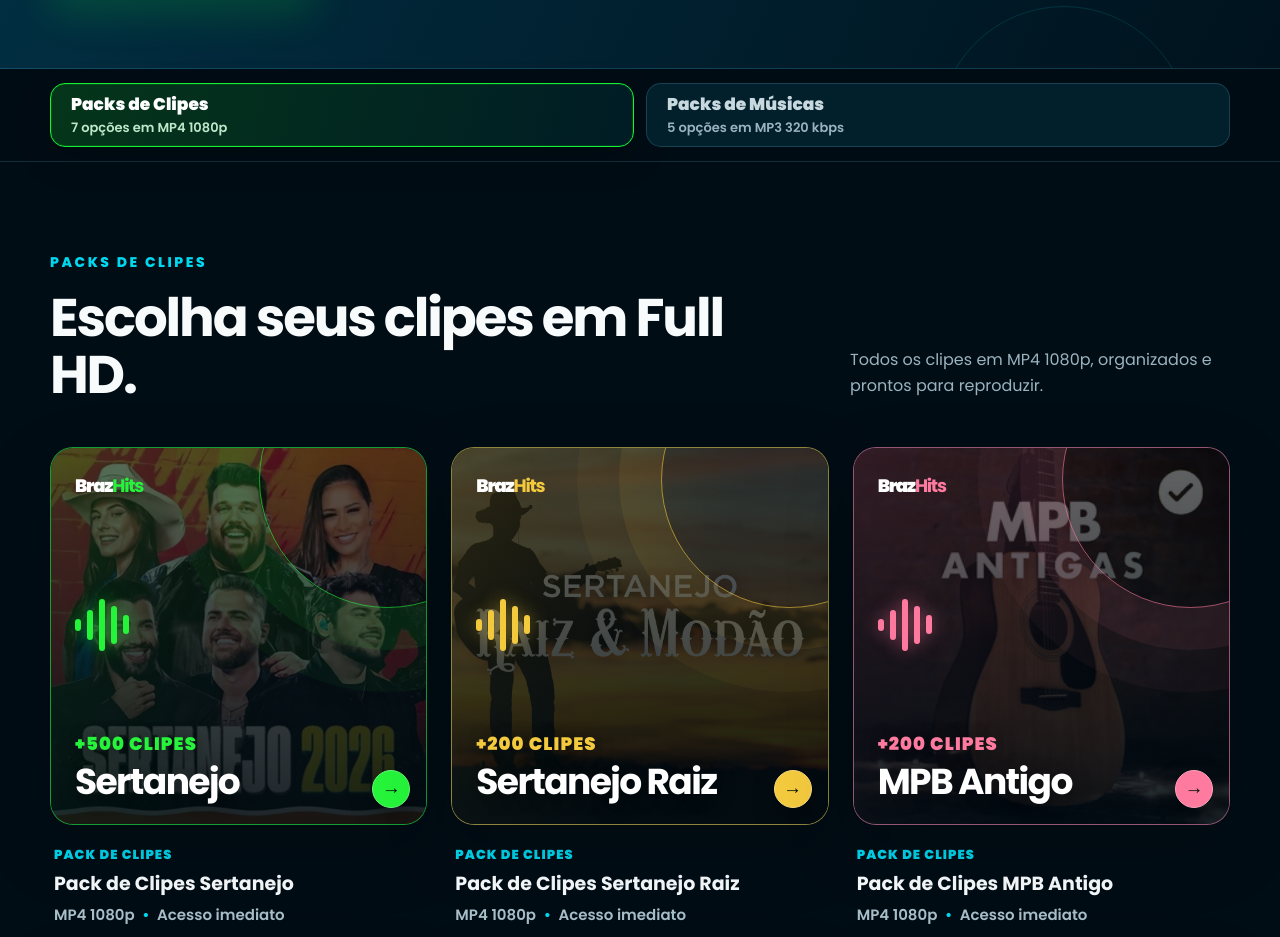
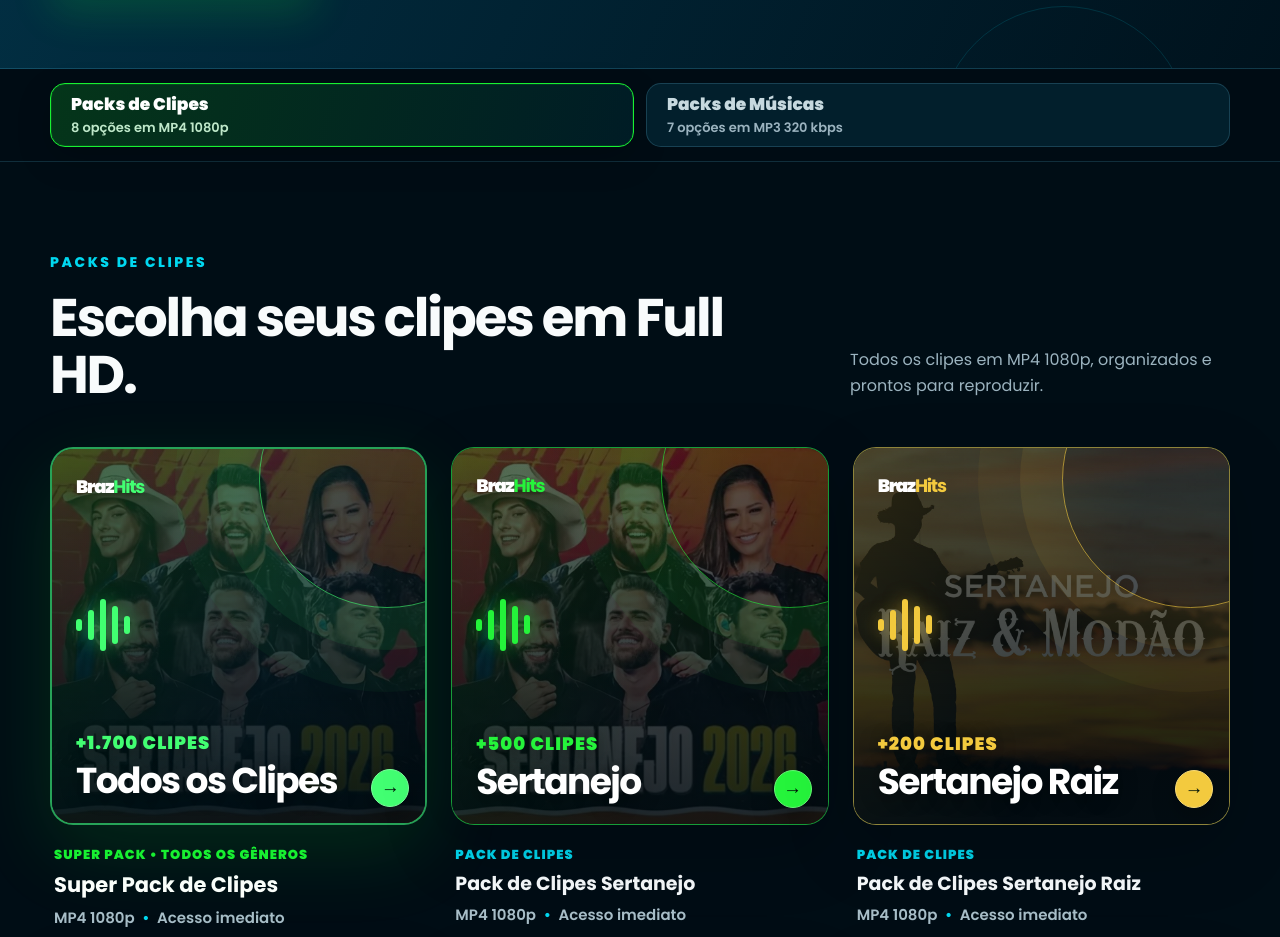
Before and after one commit to anthonyenzo/lp-lojabraz, a Next.js app: page / in a window 1280 px wide. Shown: the part 635-1572 px from the top of the page. Built offline with nearby package versions, Linux system fonts and the light colour scheme.

Commit message:
Add complete clip and music packs

```diff
--- a/app/globals.css
+++ b/app/globals.css
@@ -661,3 +661,24 @@
   .pack-card .pack-details h3 { margin-top: 6px; font-size: 21px; line-height: 1.35; }
   .pack-quality { margin-top: 7px; font-size: 16px; line-height: 1.5; }
 }
+
+.tone-premium .pack-cover { --accent: #42ff72; }
+.featured-pack .pack-cover {
+  border-width: 2px;
+  box-shadow: 0 26px 80px rgba(24, 241, 50, 0.13), inset 0 0 0 1px rgba(0, 216, 240, 0.08);
+}
+.featured-pack .pack-cover::before {
+  background:
+    linear-gradient(180deg, rgba(0, 17, 26, 0.16), rgba(0, 13, 21, 0.84)),
+    linear-gradient(115deg, rgba(24, 241, 50, 0.23), rgba(0, 216, 240, 0.08) 58%, transparent);
+}
+.featured-pack .pack-kind {
+  color: var(--green);
+}
+.featured-pack .pack-details h3 {
+  color: #fff;
+  font-size: 21px;
+}
+@media (max-width: 560px) {
+  .featured-pack .pack-details h3 { font-size: 23px; }
+}
--- a/app/page.tsx
+++ b/app/page.tsx
@@ -6,10 +6,11 @@
 type CatalogType = "clips" | "musicas";
 type Pack = {
   id: string; name: string; label: string; tone: string; image: string;
-  checkout: string; quantity: string; quality: string; type: CatalogType;
+  checkout: string; quantity: string; quality: string; type: CatalogType; featured?: boolean;
 };
 
 const clipPacks: Pack[] = [
+  { id: "clips-super-pack", name: "Todos os Clipes", label: "Super Pack de Clipes", tone: "premium", image: "pack-sertanejo-2026.jpg", checkout: "https://checkout.brazhits.com.br/checkout/cmsrukfkk00sw01pw02ag439i?offer=osiy9l6", quantity: "+1.700 CLIPES", quality: "MP4 1080p", type: "clips", featured: true },
   { id: "clips-sertanejo", name: "Sertanejo", label: "Pack de Clipes Sertanejo", tone: "lime", image: "pack-sertanejo-2026.jpg", checkout: "https://checkout.brazhits.com.br/checkout/cms3nyhqu00q101ojp5uriham?offer=7JM1ZJ5", quantity: "+500 CLIPES", quality: "MP4 1080p", type: "clips" },
   { id: "clips-sertanejo-raiz", name: "Sertanejo Raiz", label: "Pack de Clipes Sertanejo Raiz", tone: "amber", image: "pack-sertanejo-raiz-modao.jpg", checkout: "https://checkout.brazhits.com.br/checkout/cms3qwbhf02ey01q2uric6p6b?offer=ct9lej3", quantity: "+200 CLIPES", quality: "MP4 1080p", type: "clips" },
   { id: "clips-mpb-antigo", name: "MPB Antigo", label: "Pack de Clipes MPB Antigo", tone: "rose", image: "pack-mpb-antigo.jpg", checkout: "https://checkout.brazhits.com.br/checkout/cmsufz27u06cd01pzpp5wjgbk?offer=zlpfum6", quantity: "+200 CLIPES", quality: "MP4 1080p", type: "clips" },
@@ -20,9 +21,11 @@
 ];
 
 const musicPacks: Pack[] = [
+  { id: "musicas-super-pack", name: "Todos os Gêneros", label: "Super Pack de Músicas", tone: "premium", image: "musicas-sertanejo-2026.png", checkout: "https://checkout.brazhits.com.br/checkout/cmswmpoyp0sry01q4orq797i4?offer=dqdesgy", quantity: "+3.000 MÚSICAS", quality: "MP3 320 kbps", type: "musicas", featured: true },
   { id: "musicas-sertanejo", name: "Sertanejo 2026", label: "Pack de Músicas Sertanejo", tone: "lime", image: "musicas-sertanejo-2026.png", checkout: "https://checkout.brazhits.com.br/checkout/cmsdixa8e0n4w01omtl42bd2t?offer=4qvvse2", quantity: "+500 MÚSICAS", quality: "MP3 320 kbps", type: "musicas" },
   { id: "musicas-sertanejo-raiz", name: "Sertanejo Raiz", label: "Pack de Músicas Sertanejo Raiz", tone: "amber", image: "musicas-sertanejo-raiz-modao.png", checkout: "https://checkout.brazhits.com.br/checkout/cmseva9y80d1301pvob0fcl3e?offer=av91syt", quantity: "+500 MÚSICAS", quality: "MP3 320 kbps", type: "musicas" },
   { id: "musicas-mpb-antigo", name: "MPB Antigo", label: "Pack de Músicas MPB Antigo", tone: "rose", image: "musicas-mpb-antigo.jpg", checkout: "https://checkout.brazhits.com.br/checkout/cmsuhszbh07ho01pzarg3bwlc?offer=i9a1fy7", quantity: "+500 MÚSICAS", quality: "MP3 320 kbps", type: "musicas" },
+  { id: "musicas-pagode", name: "Pagode 2026", label: "Pack de Músicas Pagode", tone: "cyan", image: "pack-pagode-2026.jpg", checkout: "https://checkout.brazhits.com.br/checkout/cmsxpqyis00m701pqtq15nal0?offer=bvobrl2", quantity: "+500 MÚSICAS", quality: "MP3 320 kbps", type: "musicas" },
   { id: "musicas-gospel", name: "Gospel 2026", label: "Pack de Músicas Gospel", tone: "blue", image: "musicas-gospel-2026.png", checkout: "https://checkout.brazhits.com.br/checkout/cmsfh75xe090801oib5gfw1te?offer=zzn196z", quantity: "+500 MÚSICAS", quality: "MP3 320 kbps", type: "musicas" },
   { id: "musicas-rock-nacional", name: "Rock Nacional", label: "Pack de Músicas Rock Nacional", tone: "violet", image: "musicas-rock-nacional.png", checkout: "https://checkout.brazhits.com.br/checkout/cmsfhjb36094h01oi0dsomtab?offer=kc43nl3", quantity: "+500 MÚSICAS", quality: "MP3 320 kbps", type: "musicas" },
 ];
@@ -63,10 +66,10 @@
       <nav className="catalog-nav" aria-label="Escolha o tipo de Pack">
         <div className="shell catalog-switch">
           <button className={isClips ? "active" : ""} type="button" aria-pressed={isClips} onClick={() => selectCatalog("clips")}>
-            <span>Packs de Clipes</span><small>7 opções em MP4 1080p</small>
+            <span>Packs de Clipes</span><small>8 opções em MP4 1080p</small>
           </button>
           <button className={!isClips ? "active" : ""} type="button" aria-pressed={!isClips} onClick={() => selectCatalog("musicas")}>
-            <span>Packs de Músicas</span><small>5 opções em MP3 320 kbps</small>
+            <span>Packs de Músicas</span><small>7 opções em MP3 320 kbps</small>
           </button>
         </div>
       </nav>
@@ -83,7 +86,7 @@
         <div className="pack-grid" key={activeCatalog}>
           {packs.map((pack, index) => (
             <a
-              className={`pack-card tone-${pack.tone} type-${pack.type}`}
+              className={`pack-card tone-${pack.tone} type-${pack.type}${pack.featured ? " featured-pack" : ""}`}
               id={pack.id}
               key={pack.id}
               href={pack.checkout}
@@ -98,7 +101,7 @@
                 <span className="cover-action" aria-hidden="true"><ArrowIcon /></span>
               </div>
               <div className="pack-details">
-                <span className="pack-kind">{isClips ? "PACK DE CLIPES" : "PACK DE MÚSICAS"}</span>
+                <span className="pack-kind">{pack.featured ? "SUPER PACK • TODOS OS GÊNEROS" : isClips ? "PACK DE CLIPES" : "PACK DE MÚSICAS"}</span>
                 <h3>{pack.label}</h3>
                 <p className="pack-quality">{pack.quality} <span>•</span> Acesso imediato</p>
               </div>
```
